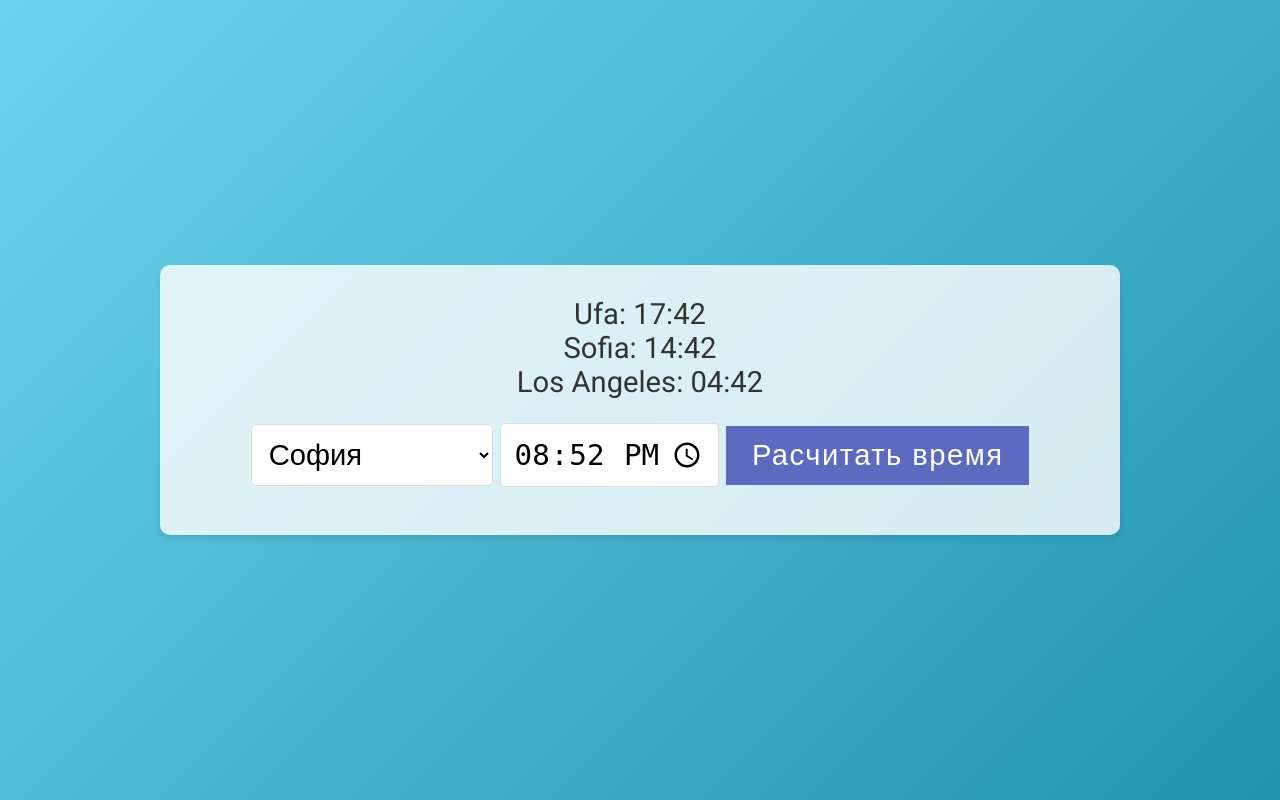
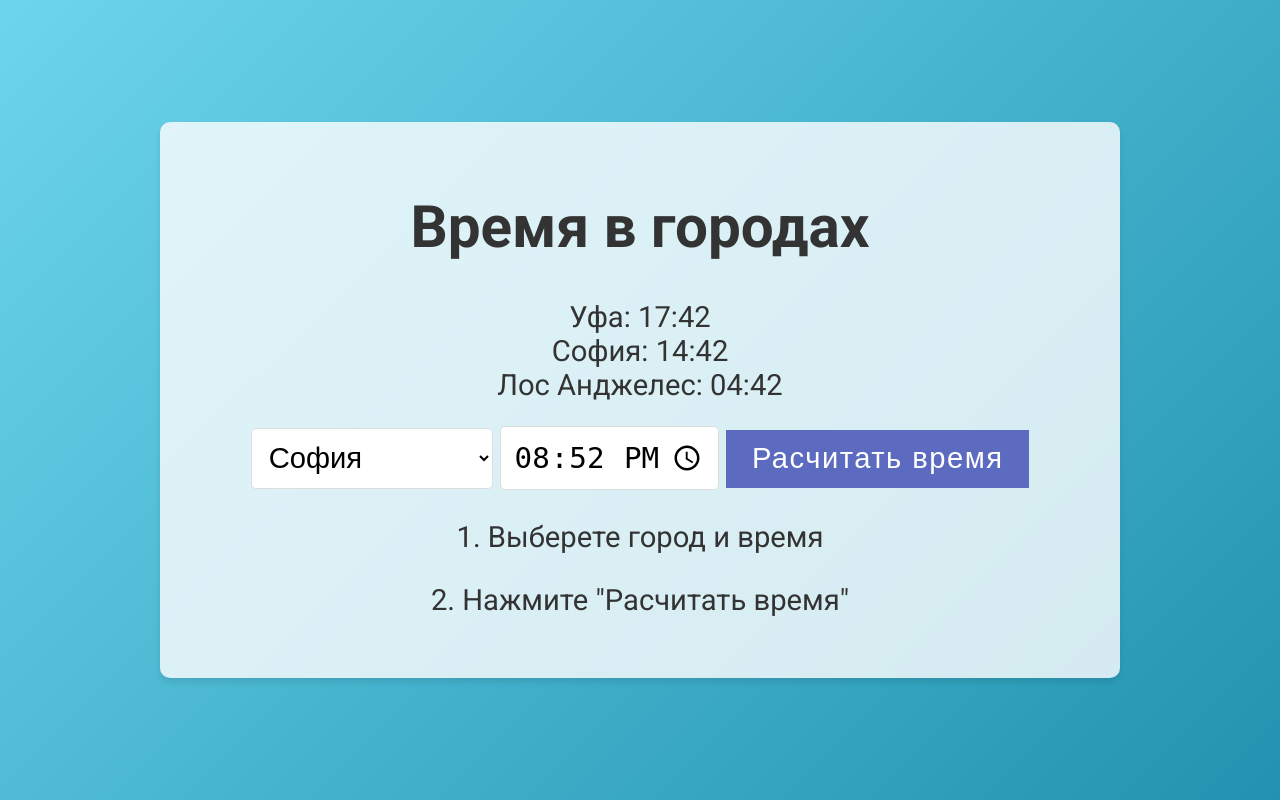
Before and after one commit to KvizadSaderah/times, a Flask app: page / in a window 1280 px wide. Run offline with Flask 3, Linux system fonts and the light colour scheme.

Commit message:
updated index.html

```diff
--- a/app/templates/index.html
+++ b/app/templates/index.html
@@ -64,11 +64,12 @@
 </head>
 <body>
     <div class="container">
+        <h1>Время в городах</h1>
         <div class="left-side">
             <!-- Display current times -->
-            <div id="time-ufa">Ufa: {{ current_times['Ufa'] }}</div>
-            <div id="time-sofia">Sofia: {{ current_times['Sofia'] }}</div>
-            <div id="time-los-angeles">Los Angeles: {{ current_times['Los Angeles'] }}</div>
+            <div id="time-ufa">Уфа: {{ current_times['Ufa'] }}</div>
+            <div id="time-sofia">София: {{ current_times['Sofia'] }}</div>
+            <div id="time-los-angeles">Лос Анджелес: {{ current_times['Los Angeles'] }}</div>
         </div>
         <div class="right-side">
             <!-- User input for city and time -->
@@ -79,6 +80,8 @@
             </select>
             <input type="time" id="time-input">
             <button id="show-times-btn">Расчитать время</button>
+            <p>1. Выберете город и время</p>
+            <p>2. Нажмите "Расчитать время"</p>
         </div>
     </div>
     <script src="{{ url_for('static', filename='script.js') }}"></script>
```
